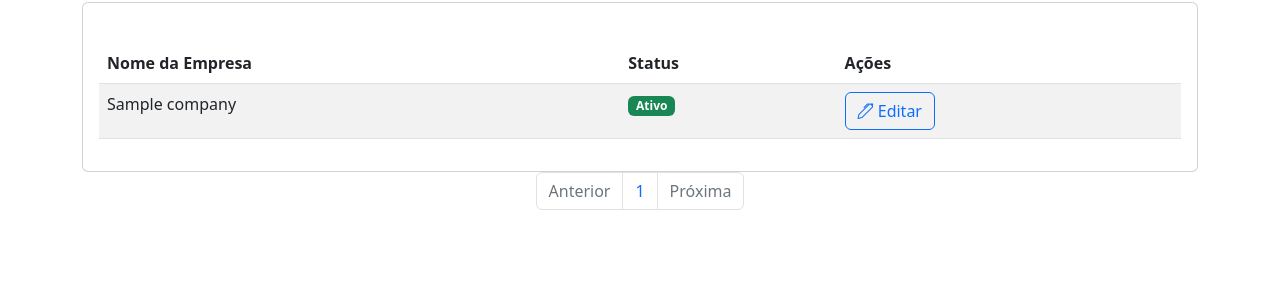
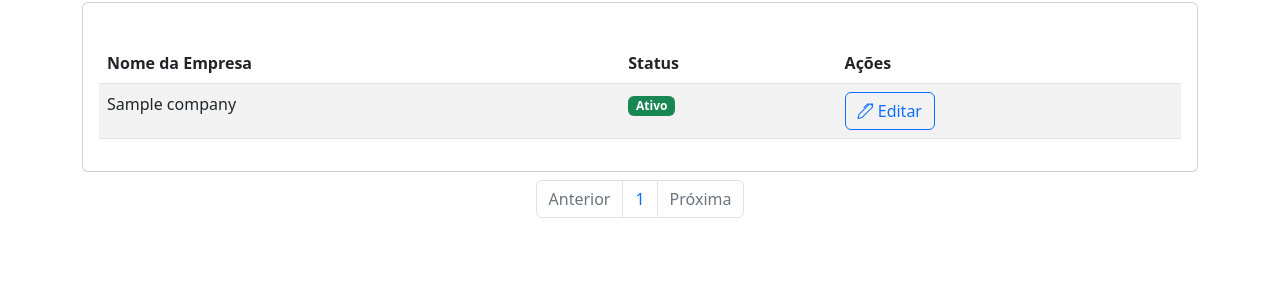
Before and after one commit to pabloghid/youtan_challenge, a Django app: page / in a window 1280 px wide. Shown: the part 158-458 px from the top of the page. Run offline with Django 4.2, Linux system fonts and the light colour scheme; a user stored in the database is signed in; tables that the repository leaves empty hold one stand-in row (values such as "Sample post").

Commit message:
some adjustments

```diff
--- a/templates/base.html
+++ b/templates/base.html
@@ -3,7 +3,7 @@
   <head>
     <meta charset="utf-8">
     <meta name="viewport" content="width=device-width, initial-scale=1">
-    <title>Django CRM</title>
+    <title>Gerenciador de Empresas</title>
     <link href="https://cdn.jsdelivr.net/npm/bootstrap@5.2.3/dist/css/bootstrap.min.css" rel="stylesheet" integrity="sha384-rbsA2VBKQhggwzxH7pPCaAqO46MgnOM80zW1RWuH61DGLwZJEdK2Kadq2F9CUG65" crossorigin="anonymous">
     <link rel="stylesheet" href="https://cdn.jsdelivr.net/npm/bootstrap-icons@1.10.5/font/bootstrap-icons.css">
   </head>
--- a/templates/company_management/index.html
+++ b/templates/company_management/index.html
@@ -11,7 +11,7 @@
     </div>
 </div>
 {% if companies %}
-<div class="card mt-4">
+<div class="card mt-4 mb-2">
     <div class="card-body">
         <div class="table-responsive mt-4">
             <table class="table table-striped">
```
